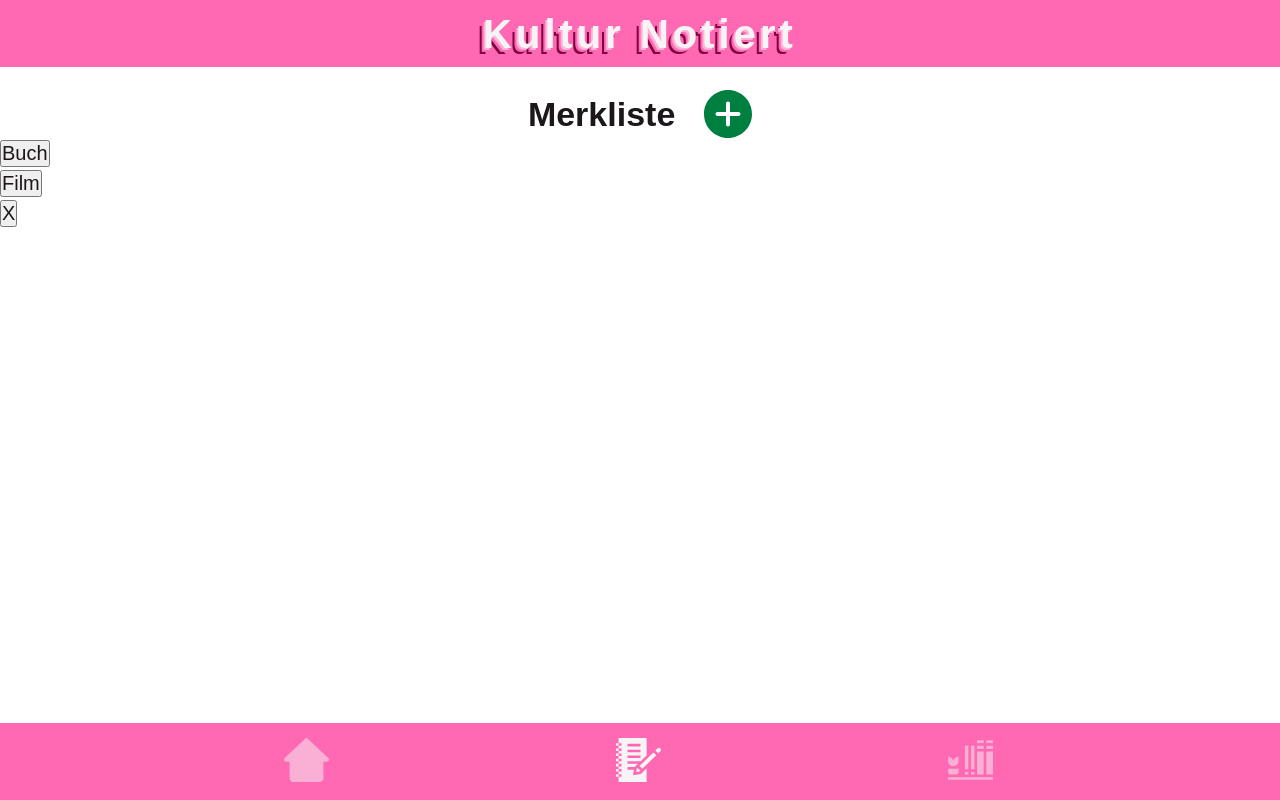
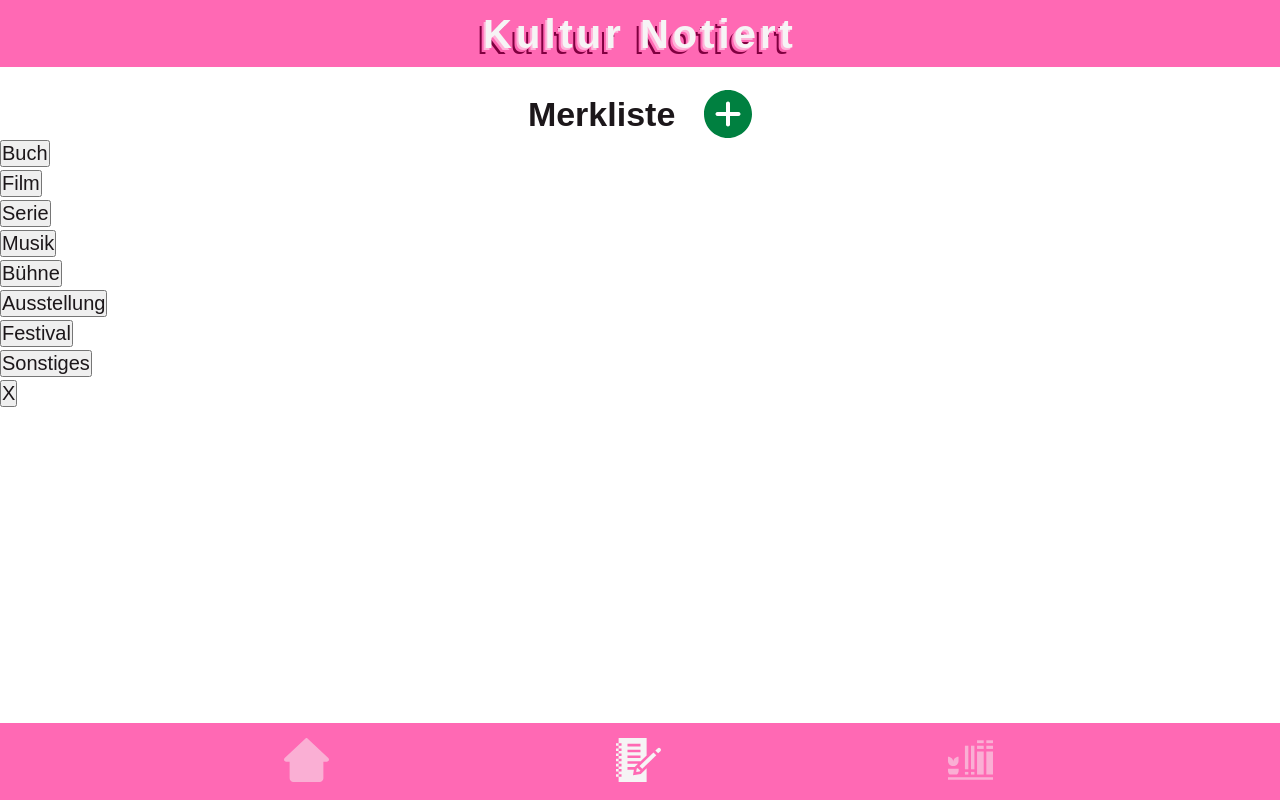
Before and after one commit to felixcanditt/kultur-notiert-vercel, a React (Create React App) app in the folder client/: page /watchlist in a window 1280 px wide. Built offline with nearby package versions, Linux system fonts and the light colour scheme.

Commit message:
created categories.js

```diff
--- a/client/src/components/WatchlistFilters.js
+++ b/client/src/components/WatchlistFilters.js
@@ -1,15 +1,6 @@
+import { categories } from "../lib/categories";
+
 export default function WatchlistFilters({ onSetFilter }) {
-  const categories = [
-    {
-      name: "book",
-      text: "Buch",
-    },
-    {
-      name: "movie",
-      text: "Film",
-    },
-  ];
-
   function filterList(selectedFilter) {
     onSetFilter(selectedFilter);
   }
--- /dev/null
+++ b/client/src/lib/categories.js
@@ -0,0 +1,34 @@
+export const categories = [
+  {
+    name: "book",
+    text: "Buch",
+  },
+  {
+    name: "movie",
+    text: "Film",
+  },
+  {
+    name: "series",
+    text: "Serie",
+  },
+  {
+    name: "music",
+    text: "Musik",
+  },
+  {
+    name: "stage",
+    text: "Bühne",
+  },
+  {
+    name: "exhibition",
+    text: "Ausstellung",
+  },
+  {
+    name: "festival",
+    text: "Festival",
+  },
+  {
+    name: "miscellaneous",
+    text: "Sonstiges",
+  },
+];
```
